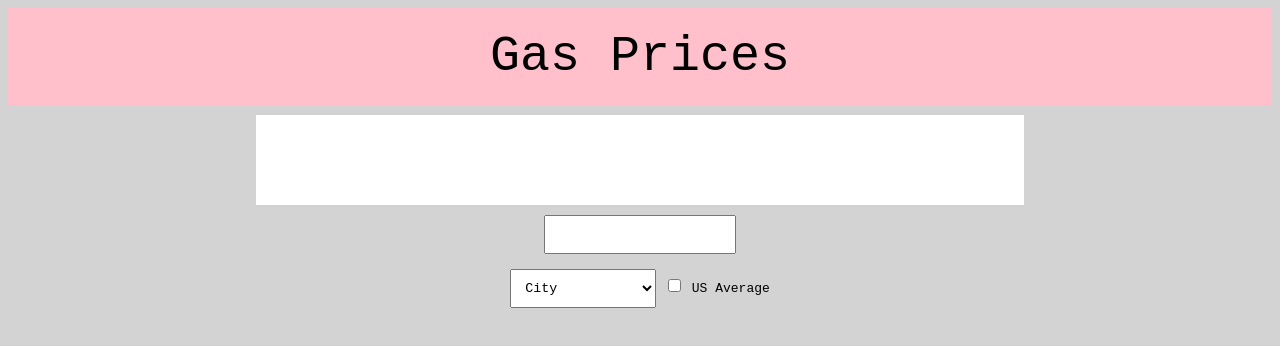
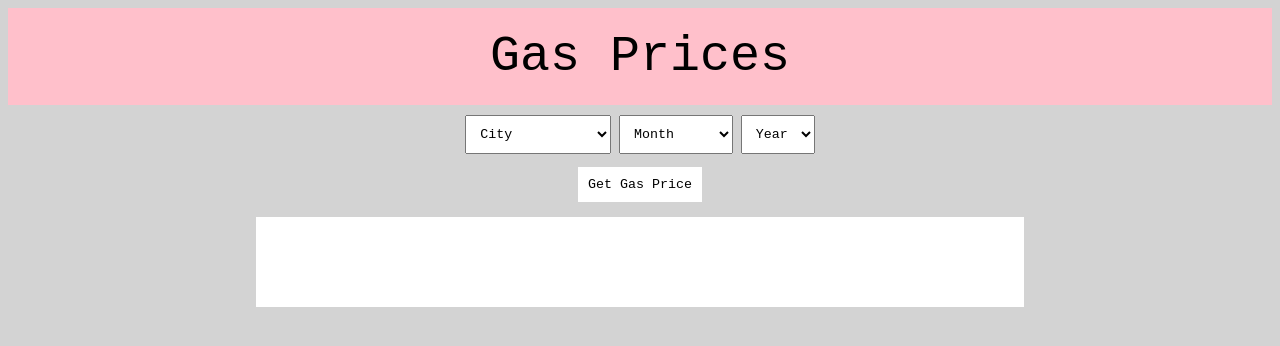
Before and after one commit to rschwab58/gas-price-, a plain HTML site: page index.html in a window 1280 px wide. Drawn offline with Linux system fonts and the light colour scheme.

Commit message:
Add files via upload

```diff
--- a/index.html
+++ b/index.html
@@ -13,12 +13,6 @@
 	<center>
 		<header>Gas Prices</header>
 
-		<div class="outputBox" id="outputBox">
-			<p id="output"> </p>
-		</div>
-
-		<input oninput="maker()" type= "text" id="quote"><br><br>
-
   <select onchange="maker()"  id="City" >
     <option value="City">City</option>
     <option value="Boston">Boston</option>
@@ -31,17 +25,59 @@
     <option value="NYC">NYC</option>
     <option value="San Francisco">San Francisco</option>
     <option value="Seattle">Seattle</option>
-
   </select>
 
-  <input type="checkbox" id="vehicle1" name="vehicle1" value="bike">
-  <label for="vehicle1"> US Average</label><br>
+  <select onchange="maker()"  id="Month" >
+    <option value="Month">Month</option>
+    <option value="1">January</option>
+    <option value="2">Febuary</option>
+    <option value="3">March</option>
+    <option value="4">April</option>
+    <option value="5">May</option>
+    <option value="6">June</option>
+    <option value="7">July</option>
+    <option value="8">August</option>
+    <option value="9">September</option>
+    <option value="10">October</option>
+    <option value="11">November</option>
+    <option value="12">December</option>
+  </select>
+
+  <select onchange="maker()"  id="Year" >
+    <option value="Year">Year</option>
+    <option value="2003">2003</option>
+    <option value="2004">2004</option>
+    <option value="2005">2005</option>
+    <option value="2006">2006</option>
+    <option value="2007">2007</option>
+    <option value="2008">2008</option>
+    <option value="2009">2009</option>
+    <option value="2010">2010</option>
+    <option value="2011">2011</option>
+    <option value="2012">2012</option>
+    <option value="2013">2013</option>
+    <option value="2014">2014</option>
+    <option value="2015">2015</option>
+    <option value="2016">2016</option>
+    <option value="2017">2017</option>
+    <option value="2018">2018</option>
+    <option value="2019">2019</option>
+    <option value="2020">2020</option>
+    <option value="2021">2021</option>
+    <option value="2022">2022</option>
+  </select>
 
   <p id="feedback"> </p>
+
+<button onclick="getprice()">Get Gas Price</button> <br><br>
+
+ <div class="outputBox" id="outputBox">
+    <p id="output"> </p>
+</div>
+
     </center>
 
     <script src="script.js"></script>
 
-
   </body>
 </html>
--- a/script.js
+++ b/script.js
@@ -13,6 +13,34 @@ var Seattle = getColumn(url, 12);
 
 function getPrice(City, usAverage, quote){
  document.getElementById("output").innerHTML = "";
- var price = [];
- for (var i = 0; i < )
+ var matchingPrices = [];
+ var chosenList;
+
+if ("Boston" == City){
+    chosenList = Boston;}
+else if ("Chicago" == City){
+    chosenList = Chicago;}
+
+
+
+ for (var i = 0; i < chosenList.length; i++){
+
+ }
+
+
+document.getElementById("output").innerHTML = "";
+
 }
+
+
+
+var uniqueDate = [];
+for(var i = 0; i<.length; i++){
+    if(uniqueDate.includes(date[i])){
+        uniqueDate.push(date[i])
+    }
+}
+console.log(uniqueDate)
+
+//ticketText = "<b>day:</b>" + dayInput + "<br><b>age:</b>" + ageInput + "<br><b>price:</b> $" + price;
+//document.getElementById()
```
Also changed, not shown: utils.js (added, +24 -0 lines).
